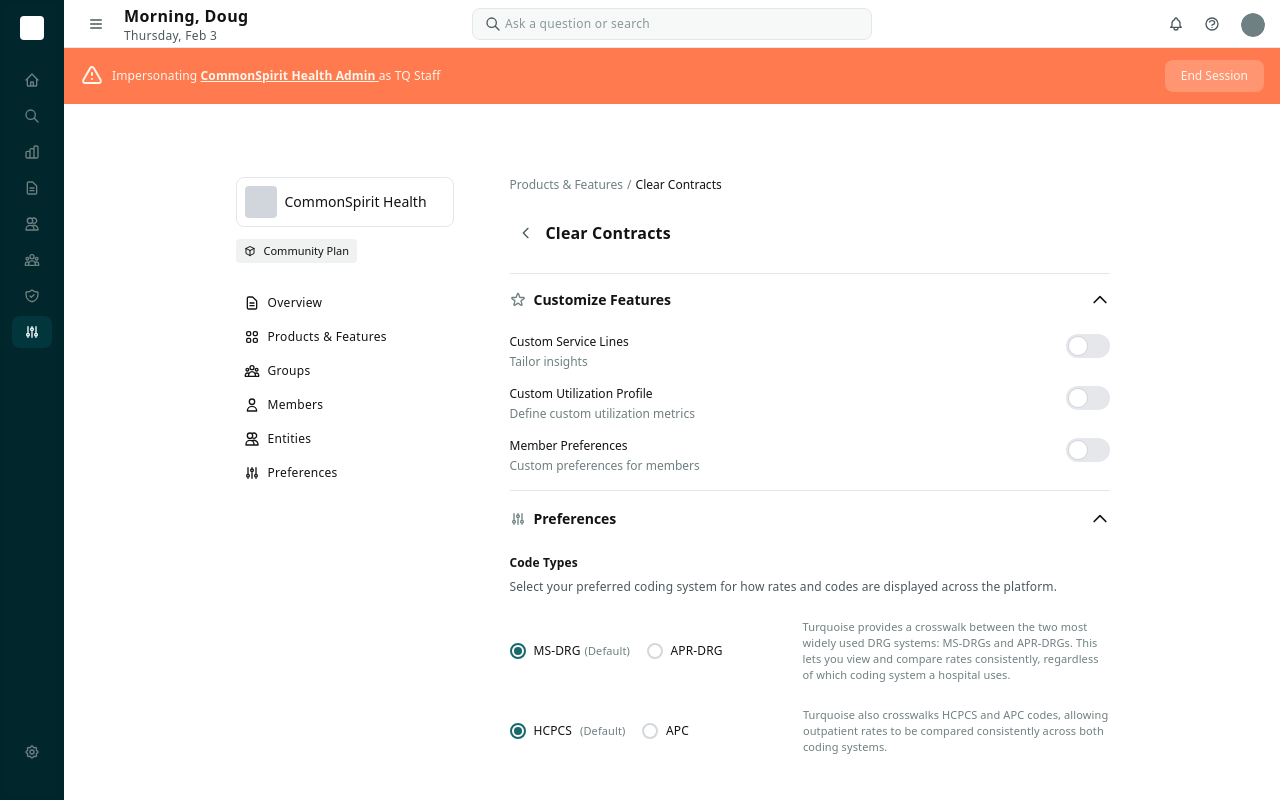
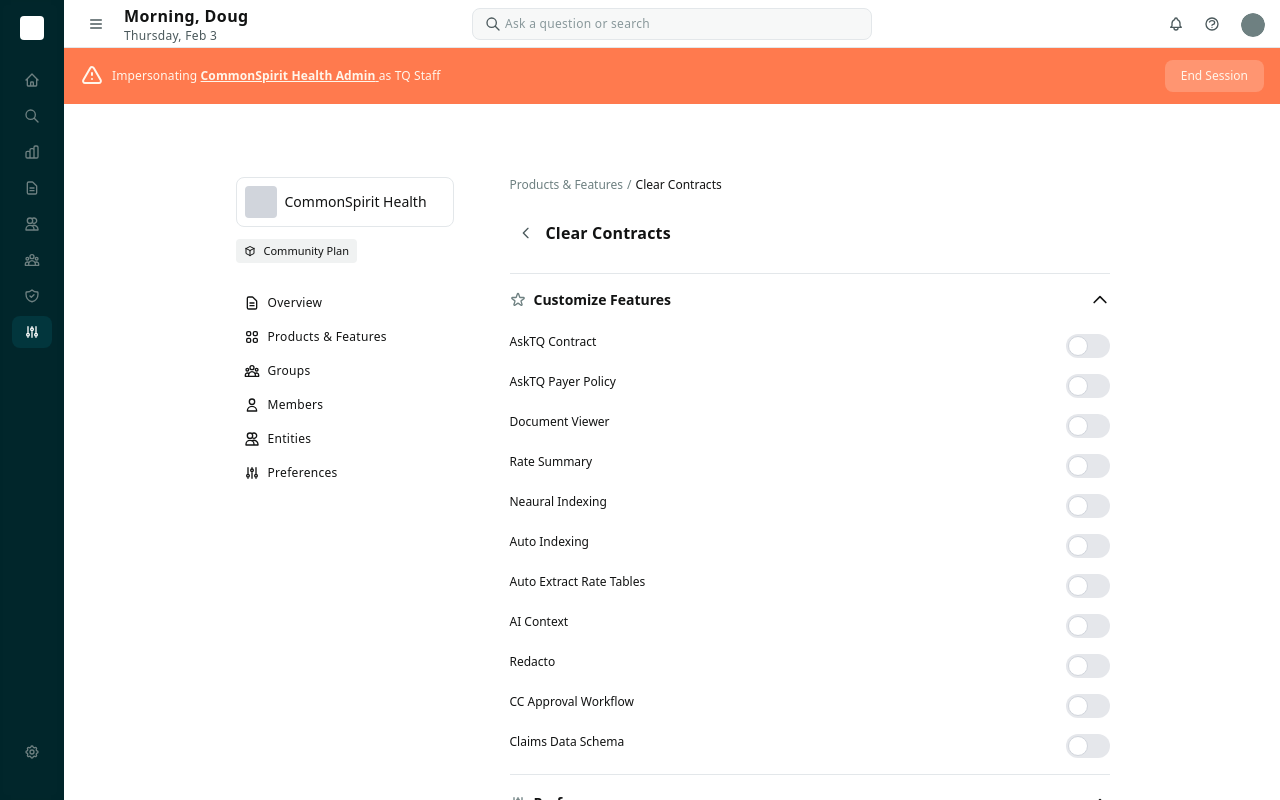
Before and after one commit to damonstrick/adminapp, a Next.js app: page /permissions/products/clear-contracts in a window 1280 px wide. Built offline with nearby package versions, Linux system fonts and the light colour scheme.

Commit message:
Update Customize Features toggles for Clear Contracts

```diff
--- a/components/ClearContractsProductEntitlement.tsx
+++ b/components/ClearContractsProductEntitlement.tsx
@@ -90,39 +90,110 @@ export default function ClearContractsProductEntitlement() {
         </button>
         {customizeFeaturesOpen && (
           <div className="flex flex-col gap-4 items-start relative shrink-0 w-full">
-            {/* Custom Service Lines */}
+            {/* AskTQ Contract */}
             <div className="flex items-start justify-between relative shrink-0 w-full">
               <div className="flex-1">
-                <p className="font-medium text-xs text-[#121313] mb-1">Custom Service Lines</p>
-                <p className="font-normal text-xs text-[#6e8081]">
-                  Tailor insights
-                </p>
+                <p className="font-medium text-xs text-[#121313] mb-1">AskTQ Contract</p>
               </div>
               <label className="relative inline-flex items-center cursor-pointer">
                 <input type="checkbox" className="sr-only peer" />
                 <div className="w-11 h-6 bg-gray-200 peer-focus:outline-none peer-focus:ring-4 peer-focus:ring-[#16696d]/20 rounded-full peer peer-checked:after:translate-x-full peer-checked:after:border-white after:content-[''] after:absolute after:top-[2px] after:left-[2px] after:bg-white after:border-gray-300 after:border after:rounded-full after:h-5 after:w-5 after:transition-all peer-checked:bg-[#16696d]"></div>
               </label>
             </div>
-            {/* Custom Utilization Profile */}
+            {/* AskTQ Payer Policy */}
             <div className="flex items-start justify-between relative shrink-0 w-full">
               <div className="flex-1">
-                <p className="font-medium text-xs text-[#121313] mb-1">Custom Utilization Profile</p>
-                <p className="font-normal text-xs text-[#6e8081]">
-                  Define custom utilization metrics
-                </p>
+                <p className="font-medium text-xs text-[#121313] mb-1">AskTQ Payer Policy</p>
               </div>
               <label className="relative inline-flex items-center cursor-pointer">
                 <input type="checkbox" className="sr-only peer" />
                 <div className="w-11 h-6 bg-gray-200 peer-focus:outline-none peer-focus:ring-4 peer-focus:ring-[#16696d]/20 rounded-full peer peer-checked:after:translate-x-full peer-checked:after:border-white after:content-[''] after:absolute after:top-[2px] after:left-[2px] after:bg-white after:border-gray-300 after:border after:rounded-full after:h-5 after:w-5 after:transition-all peer-checked:bg-[#16696d]"></div>
               </label>
             </div>
-            {/* Member Preferences */}
+            {/* Document Viewer */}
             <div className="flex items-start justify-between relative shrink-0 w-full">
               <div className="flex-1">
-                <p className="font-medium text-xs text-[#121313] mb-1">Member Preferences</p>
-                <p className="font-normal text-xs text-[#6e8081]">
-                  Custom preferences for members
-                </p>
+                <p className="font-medium text-xs text-[#121313] mb-1">Document Viewer</p>
+              </div>
+              <label className="relative inline-flex items-center cursor-pointer">
+                <input type="checkbox" className="sr-only peer" />
+                <div className="w-11 h-6 bg-gray-200 peer-focus:outline-none peer-focus:ring-4 peer-focus:ring-[#16696d]/20 rounded-full peer peer-checked:after:translate-x-full peer-checked:after:border-white after:content-[''] after:absolute after:top-[2px] after:left-[2px] after:bg-white after:border-gray-300 after:border after:rounded-full after:h-5 after:w-5 after:transition-all peer-checked:bg-[#16696d]"></div>
+              </label>
+            </div>
+            {/* Rate Summary */}
+            <div className="flex items-start justify-between relative shrink-0 w-full">
+              <div className="flex-1">
+                <p className="font-medium text-xs text-[#121313] mb-1">Rate Summary</p>
+              </div>
+              <label className="relative inline-flex items-center cursor-pointer">
+                <input type="checkbox" className="sr-only peer" />
+                <div className="w-11 h-6 bg-gray-200 peer-focus:outline-none peer-focus:ring-4 peer-focus:ring-[#16696d]/20 rounded-full peer peer-checked:after:translate-x-full peer-checked:after:border-white after:content-[''] after:absolute after:top-[2px] after:left-[2px] after:bg-white after:border-gray-300 after:border after:rounded-full after:h-5 after:w-5 after:transition-all peer-checked:bg-[#16696d]"></div>
+              </label>
+            </div>
+            {/* Neaural Indexing */}
+            <div className="flex items-start justify-between relative shrink-0 w-full">
+              <div className="flex-1">
+                <p className="font-medium text-xs text-[#121313] mb-1">Neaural Indexing</p>
+              </div>
+              <label className="relative inline-flex items-center cursor-pointer">
+                <input type="checkbox" className="sr-only peer" />
+                <div className="w-11 h-6 bg-gray-200 peer-focus:outline-none peer-focus:ring-4 peer-focus:ring-[#16696d]/20 rounded-full peer peer-checked:after:translate-x-full peer-checked:after:border-white after:content-[''] after:absolute after:top-[2px] after:left-[2px] after:bg-white after:border-gray-300 after:border after:rounded-full after:h-5 after:w-5 after:transition-all peer-checked:bg-[#16696d]"></div>
+              </label>
+            </div>
+            {/* Auto Indexing */}
+            <div className="flex items-start justify-between relative shrink-0 w-full">
+              <div className="flex-1">
+                <p className="font-medium text-xs text-[#121313] mb-1">Auto Indexing</p>
+              </div>
+              <label className="relative inline-flex items-center cursor-pointer">
+                <input type="checkbox" className="sr-only peer" />
+                <div className="w-11 h-6 bg-gray-200 peer-focus:outline-none peer-focus:ring-4 peer-focus:ring-[#16696d]/20 rounded-full peer peer-checked:after:translate-x-full peer-checked:after:border-white after:content-[''] after:absolute after:top-[2px] after:left-[2px] after:bg-white after:border-gray-300 after:border after:rounded-full after:h-5 after:w-5 after:transition-all peer-checked:bg-[#16696d]"></div>
+              </label>
+            </div>
+            {/* Auto Extract Rate Tables */}
+            <div className="flex items-start justify-between relative shrink-0 w-full">
+              <div className="flex-1">
+                <p className="font-medium text-xs text-[#121313] mb-1">Auto Extract Rate Tables</p>
+              </div>
+              <label className="relative inline-flex items-center cursor-pointer">
+                <input type="checkbox" className="sr-only peer" />
+                <div className="w-11 h-6 bg-gray-200 peer-focus:outline-none peer-focus:ring-4 peer-focus:ring-[#16696d]/20 rounded-full peer peer-checked:after:translate-x-full peer-checked:after:border-white after:content-[''] after:absolute after:top-[2px] after:left-[2px] after:bg-white after:border-gray-300 after:border after:rounded-full after:h-5 after:w-5 after:transition-all peer-checked:bg-[#16696d]"></div>
+              </label>
+            </div>
+            {/* AI Context */}
+            <div className="flex items-start justify-between relative shrink-0 w-full">
+              <div className="flex-1">
+                <p className="font-medium text-xs text-[#121313] mb-1">AI Context</p>
+              </div>
+              <label className="relative inline-flex items-center cursor-pointer">
+                <input type="checkbox" className="sr-only peer" />
+                <div className="w-11 h-6 bg-gray-200 peer-focus:outline-none peer-focus:ring-4 peer-focus:ring-[#16696d]/20 rounded-full peer peer-checked:after:translate-x-full peer-checked:after:border-white after:content-[''] after:absolute after:top-[2px] after:left-[2px] after:bg-white after:border-gray-300 after:border after:rounded-full after:h-5 after:w-5 after:transition-all peer-checked:bg-[#16696d]"></div>
+              </label>
+            </div>
+            {/* Redacto */}
+            <div className="flex items-start justify-between relative shrink-0 w-full">
+              <div className="flex-1">
+                <p className="font-medium text-xs text-[#121313] mb-1">Redacto</p>
+              </div>
+              <label className="relative inline-flex items-center cursor-pointer">
+                <input type="checkbox" className="sr-only peer" />
+                <div className="w-11 h-6 bg-gray-200 peer-focus:outline-none peer-focus:ring-4 peer-focus:ring-[#16696d]/20 rounded-full peer peer-checked:after:translate-x-full peer-checked:after:border-white after:content-[''] after:absolute after:top-[2px] after:left-[2px] after:bg-white after:border-gray-300 after:border after:rounded-full after:h-5 after:w-5 after:transition-all peer-checked:bg-[#16696d]"></div>
+              </label>
+            </div>
+            {/* CC Approval Workflow */}
+            <div className="flex items-start justify-between relative shrink-0 w-full">
+              <div className="flex-1">
+                <p className="font-medium text-xs text-[#121313] mb-1">CC Approval Workflow</p>
+              </div>
+              <label className="relative inline-flex items-center cursor-pointer">
+                <input type="checkbox" className="sr-only peer" />
+                <div className="w-11 h-6 bg-gray-200 peer-focus:outline-none peer-focus:ring-4 peer-focus:ring-[#16696d]/20 rounded-full peer peer-checked:after:translate-x-full peer-checked:after:border-white after:content-[''] after:absolute after:top-[2px] after:left-[2px] after:bg-white after:border-gray-300 after:border after:rounded-full after:h-5 after:w-5 after:transition-all peer-checked:bg-[#16696d]"></div>
+              </label>
+            </div>
+            {/* Claims Data Schema */}
+            <div className="flex items-start justify-between relative shrink-0 w-full">
+              <div className="flex-1">
+                <p className="font-medium text-xs text-[#121313] mb-1">Claims Data Schema</p>
               </div>
               <label className="relative inline-flex items-center cursor-pointer">
                 <input type="checkbox" className="sr-only peer" />
```
